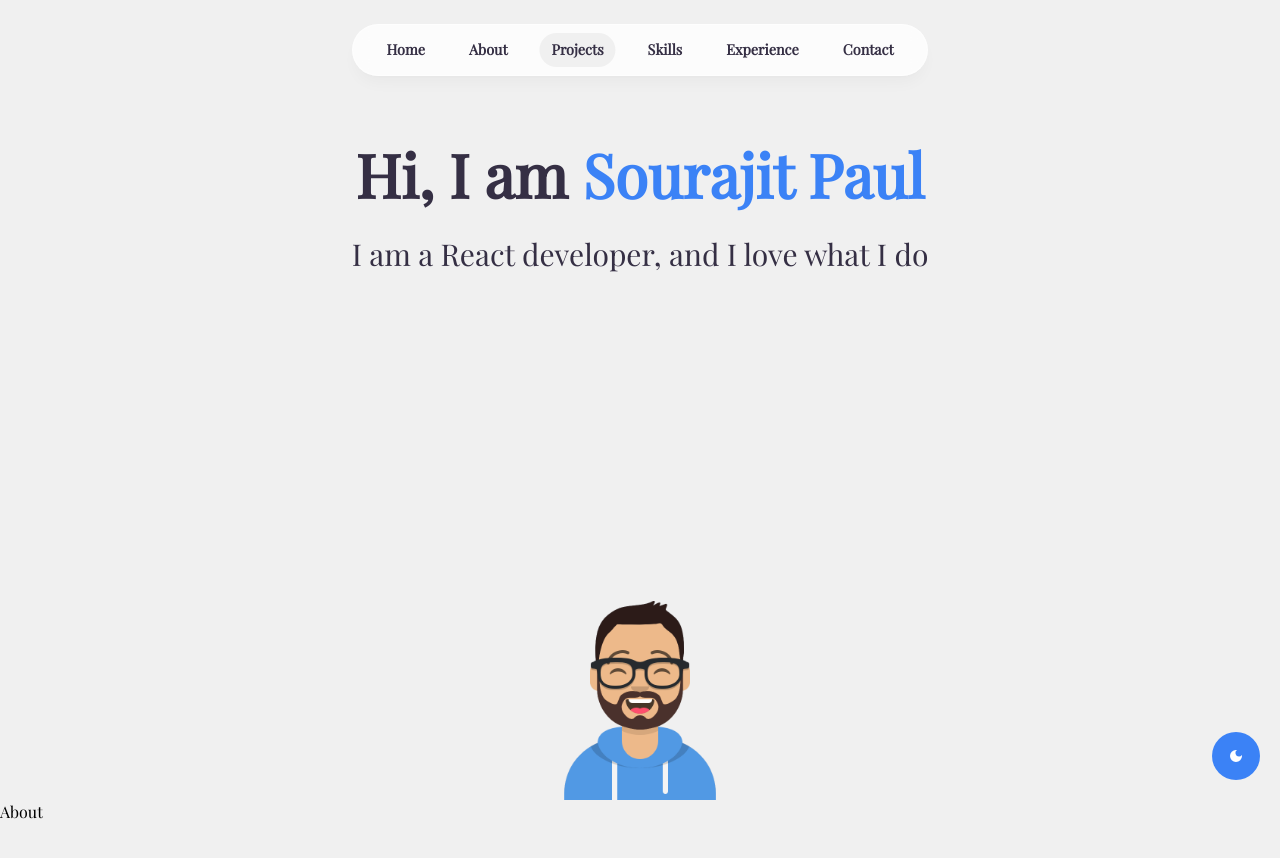
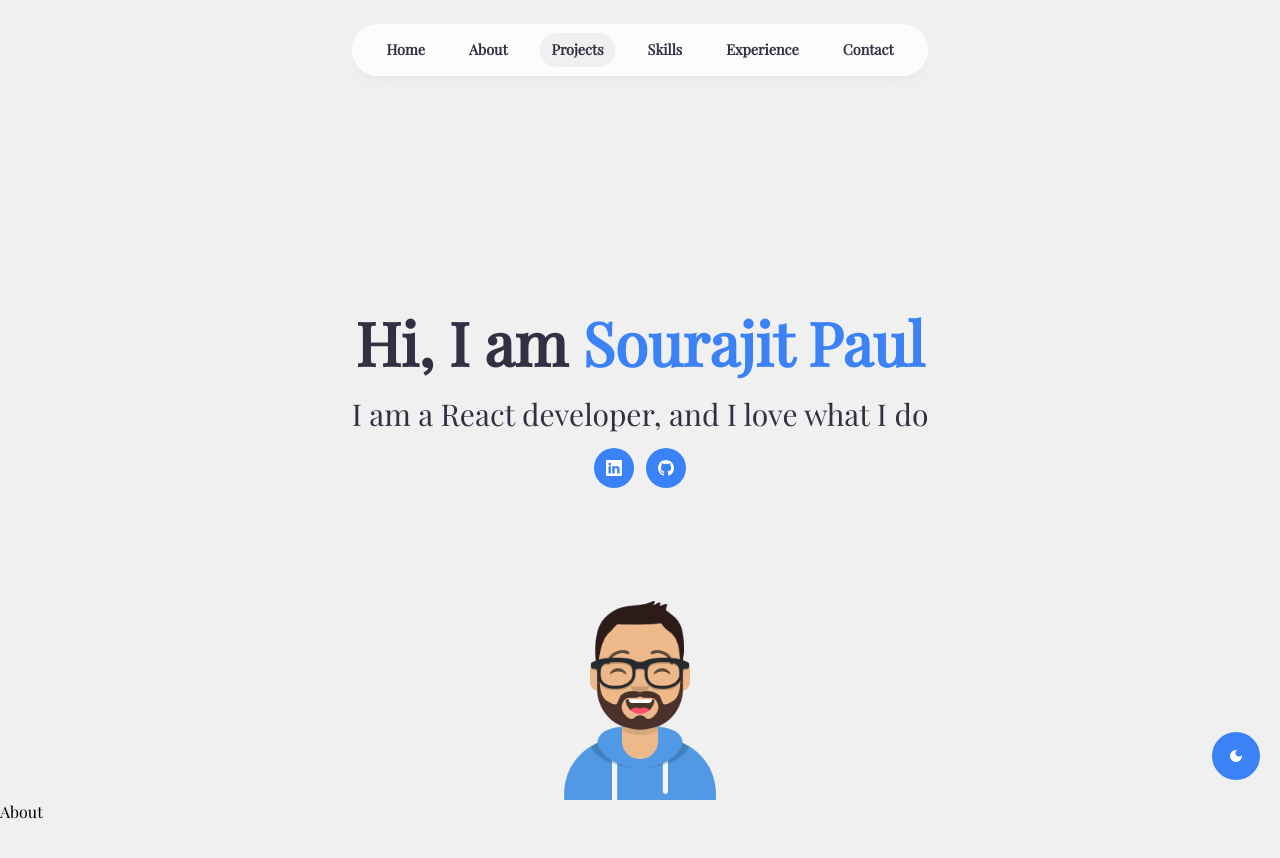
Before and after one commit to souro18/souro18.github.io, a Next.js app: page / in a window 1280 px wide. Shown: the top 858 px of the page. Built offline with nearby package versions, Linux system fonts and the light colour scheme.

Commit message:
add socials

```diff
--- a/components/Intro/index.jsx
+++ b/components/Intro/index.jsx
@@ -1,22 +1,46 @@
 "use client";
-import { links } from "@/lib/data";
+import { githubUrl, linkedInUrl, links } from "@/lib/data";
 import { useSectionInView } from "@/lib/useSectionInView";
 import Image from "next/image";
+import { BsGithub, BsLinkedin } from "react-icons/bs";
 
 const Intro = () => {
   const { ref } = useSectionInView(links[0].hash);
   return (
-    <div className="min-h-screen relative max-w-4xl m-auto px-6" ref={ref}>
-      <div className="flex items-center flex-col pt-36 ">
+    <div
+      className="min-h-screen relative max-w-4xl m-auto px-6 flex justify-center items-center"
+      ref={ref}
+    >
+      <div className="flex items-center flex-col z-10">
         <h1 className="text-6xl font-semibold text-center">
           Hi, I am{" "}
           <span className="text-blue-500 dark:text-blue-500">
             Sourajit Paul
           </span>
         </h1>
-        <h2 className="text-3xl mt-8 text-center">
+        <h2 className="text-3xl mt-6 text-center">
           I am a React developer, and I love what I do
         </h2>
+        <div className="flex gap-3 mt-4 justify-start">
+          <a
+            as="button"
+            className="p-3 rounded-full bg-blue-500"
+            href={linkedInUrl}
+            target="_blank"
+            rel="noopener"
+          >
+            <BsLinkedin color="white" />
+          </a>
+          <a
+            as="button"
+            className="p-3 rounded-full bg-blue-500"
+            target="_blank"
+            rel="noopener"
+            href={githubUrl}
+          >
+            <BsGithub color="white" />
+          </a>
+        </div>
       </div>
       <div className="absolute bottom-0 left-[50%] -translate-x-2/4">
         <Image
--- a/lib/data.ts
+++ b/lib/data.ts
@@ -1,3 +1,5 @@
+export const linkedInUrl = 'https://www.linkedin.com/in/sourajit-paul-890a70134/';
+export const githubUrl = 'https://github.com/souro18/';
 export const links = [
     {
       name: "Home",
```
